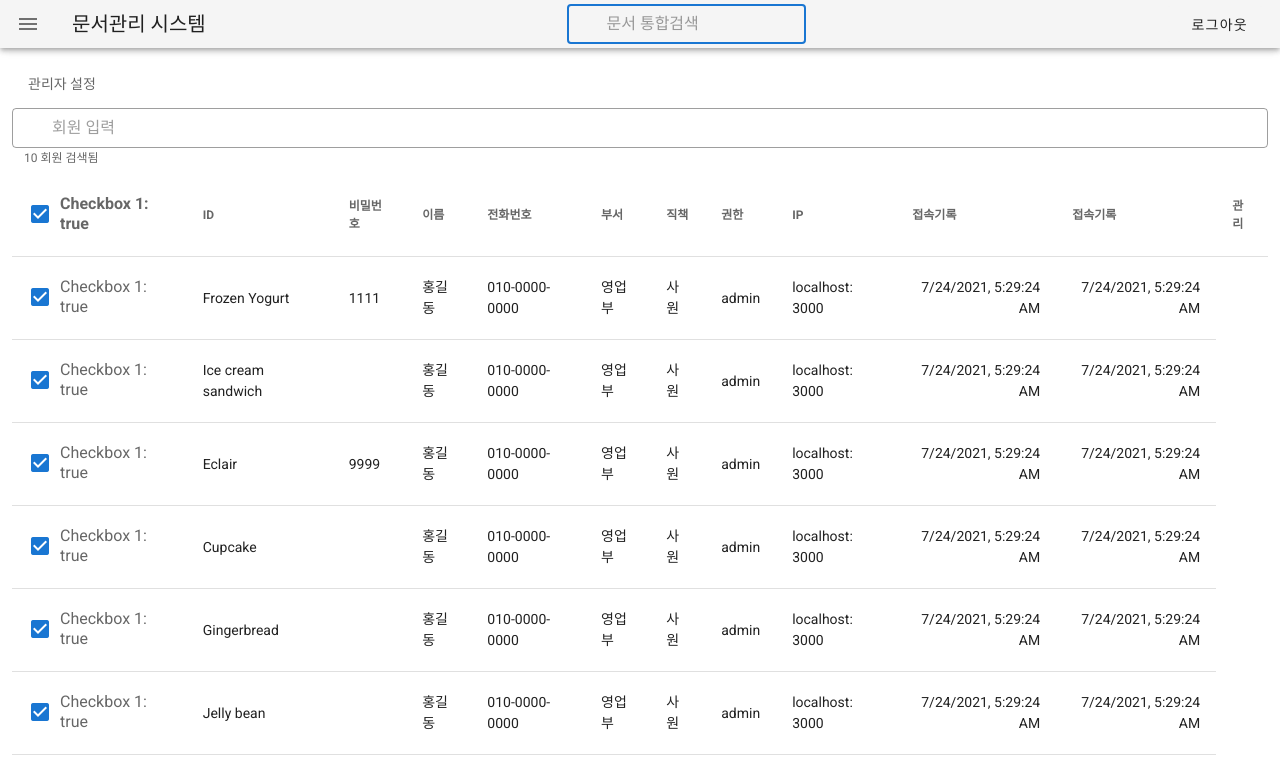
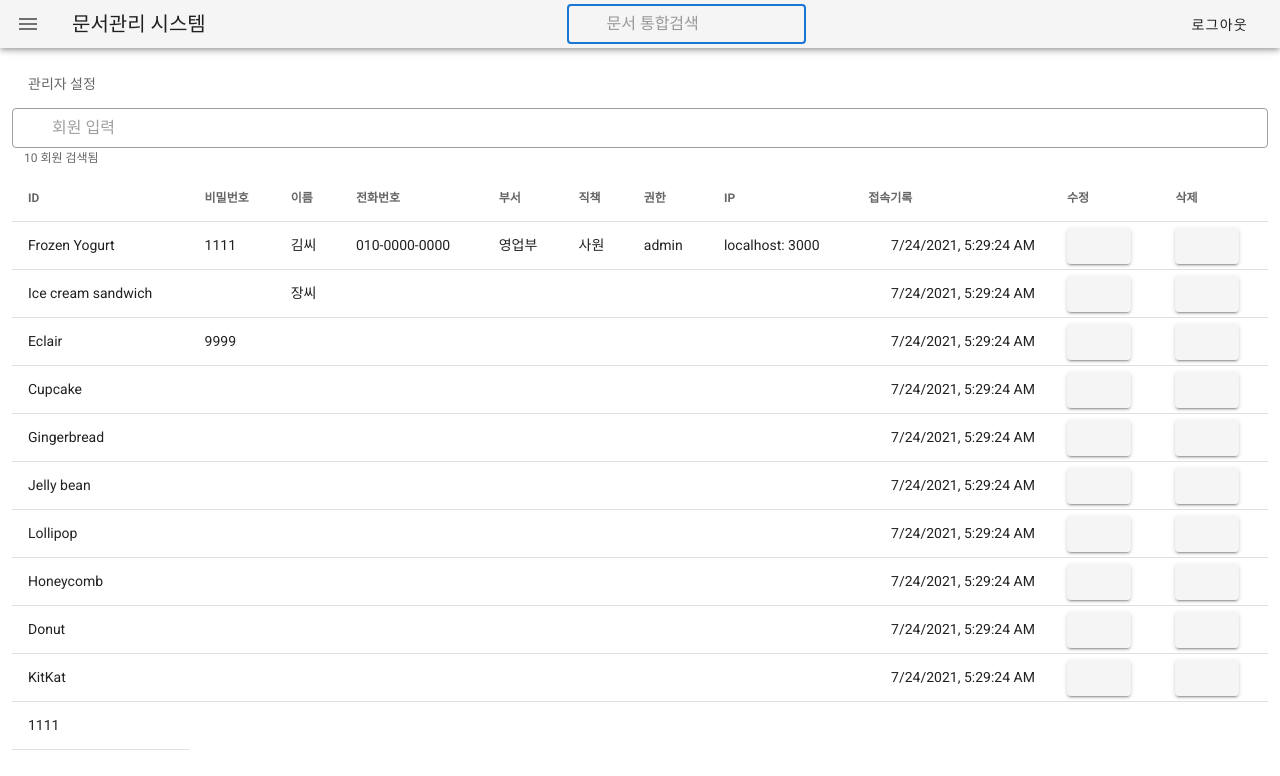
Before and after one commit to devxian96/file-management-system, a Nuxt app: page /inspire in a window 1280 px wide. Shown: the top 776 px of the page. Built offline with nearby package versions, Linux system fonts and the light colour scheme.

Commit message:
fix: 표의 각 칸 데이터 입력 코드 작성 완료, 수정.삭제 버튼 추가

```diff
--- a/pages/inspire.vue
+++ b/pages/inspire.vue
@@ -22,12 +22,13 @@
           <!-- 기존에 ID를 name 태그로 정했기에
           실제 ID목록을 name태그로, 실명 목록을 realname태그로 지정 -->
           <tr>
+            <!-- 체크박스 임시 제거
             <th>
               <v-checkbox
                 v-model="checkbox"
                 :label="`Checkbox 1: ${checkbox.toString()}`"
               ></v-checkbox>
-            </th>
+            </th> -->
             <th class="text-name">ID</th>
             <th class="text-passWord">비밀번호</th>
             <th class="text-realName">이름</th>
@@ -37,8 +38,8 @@
             <th class="text-level">권한</th>
             <th class="text-protocol">IP</th>
             <th class="text-log">접속기록</th>
-            <th class="text-log">접속기록</th>
-            <th class="text-admin">관리</th>
+            <th class="text-modify">수정</th>
+            <th class="text-delete">삭제</th>
           </tr>
           <!-- 테이블 헤더 추가 종료-->
         </thead>
@@ -47,7 +48,7 @@
             v-for="item in desserts"
             :key="item.name"
           >
-            <!-- 위 tr태그 안에서 끌어내려 주석 처리
+            <!-- 링크 연결 걸리적거려서 위 tr태그 안에서 끌어내려 주석 처리
               @click="
               $router.push(
                 '/file/current-status-of-nonconformities-and-improvement-measures/1'
@@ -55,28 +56,39 @@
             " -->
           <!-- 표 데이터 추가 시작 -->
           <!-- 데이터 안의 스트링은 변수 지정 작업 필요 -->
-            <td>
+
+            <!-- <td>
               <v-checkbox
                 v-model="checkbox"
                 :label="`Checkbox 1: ${checkbox.toString()}`"
               ></v-checkbox>
-            </td>
+            </td> -->
             <td class="text-name">{{ item.name }}</td>
             <td class="text-passWord">{{ item.passWord }}</td>
-            <td class="text-realName">홍길동</td>
-            <td class="text-PhoneNumber">010-0000-0000</td>
-            <td class="text-division">영업부</td>
-            <td class="text-position">사원</td>
-            <td class="text-level">admin</td>
-            <td class="text-protocol">localhost: 3000</td>
-
+            <td class="text-realName">{{ item.realName }}</td>
+            <td class="text-phoneNumber">{{ item.phoneNumber }}</td>
+            <td class="text-division">{{ item.division }}</td>
+            <td class="text-position">{{ item.position }}</td>
+            <td class="text-level">{{ item.level }}</td>
+            <td class="text-protocol">{{ item.protocol }}</td>
             <td class="text-right">{{ item.date }}</td>
-            <td class="text-right">{{ item.date }}</td>
+            <td class="text-modify">
+              <v-btn
+                elevation="2"
+              >
+              </v-btn>
+            </td>
+            <td class="text-delete">
+              <v-btn
+                elevation="2"
+              >
+              </v-btn>
+            </td>
             <!-- 표 데이터 추가 종료-->
           </tr>
           <tr
             v-for="item in desserts"
-            :key="item.name"
+            :key="item.passWord"
           >
           <td class="text-passWord">{{ item.passWord }}</td>
           </tr>
@@ -110,18 +122,18 @@ export default {
           name: 'Frozen Yogurt',
           date: new Date().toLocaleString(),
           passWord: 1111,
-
-          // text-realName">홍길동`
-          // text-PhoneNumber">010-0000-0000`
-          // text-division">영업부`
-          // text-position">사원`
-          // text-level">admin`
-          // text-protocol">localhost: 3000`
-
+          realName: '김씨',
+          phoneNumber:'010-0000-0000',
+          division: '영업부',
+          position: '사원',
+          level: 'admin',
+          protocol: 'localhost: 3000',
         },
         {
           name: 'Ice cream sandwich',
           date: new Date().toLocaleString(),
+
+          realName: '장씨',
         },
         {
           name: 'Eclair',
```
